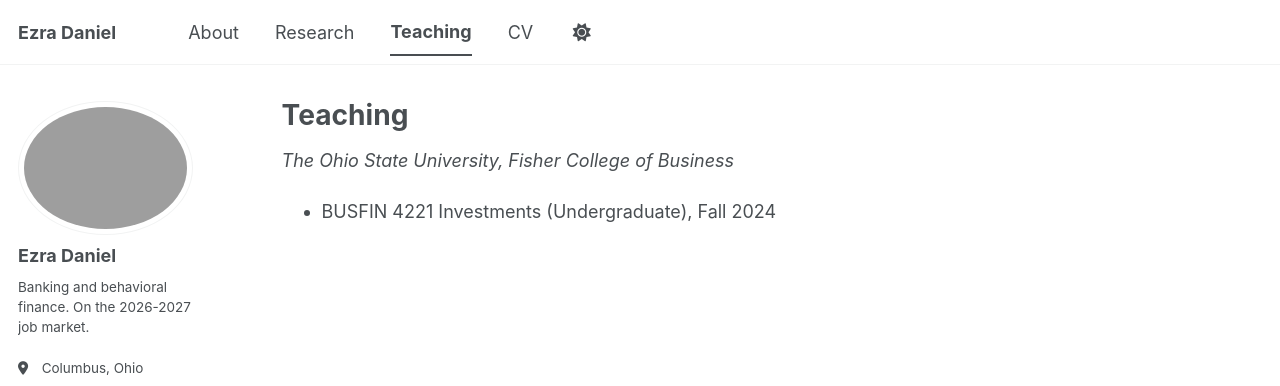
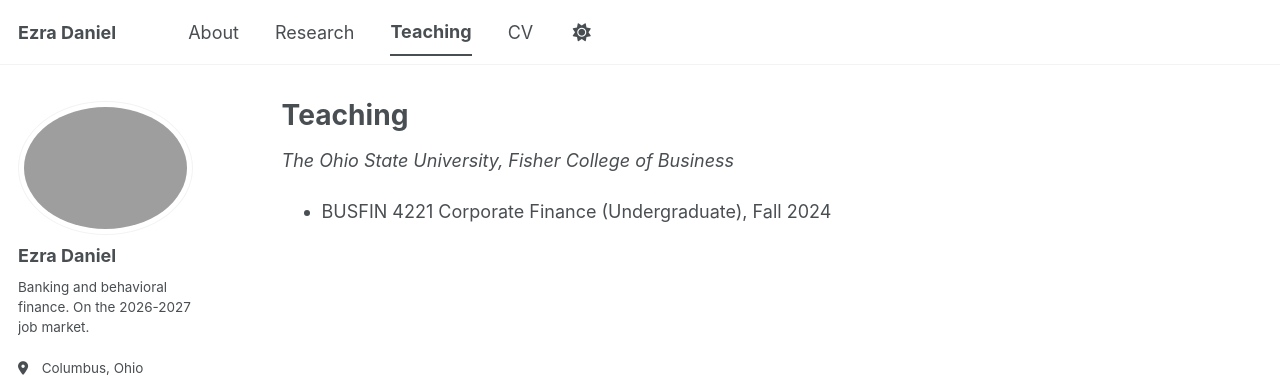
Before and after one commit to ezra-daniel/ezra-daniel.github.io, a Jekyll site: the page built from _teaching/2014-spring-teaching-1.md, in a window 1280 px wide. Shown: the top 386 px of the page. Built offline with Jekyll 4.4.1, drawn with Linux system fonts in a browser that asks for light colours; a style sheet for code colours, icons or effects is not loaded.

Commit message:
Update course title from Investments to Corporate Finance

```diff
--- a/_teaching/2014-spring-teaching-1.md
+++ b/_teaching/2014-spring-teaching-1.md
@@ -7,4 +7,4 @@ author_profile: true
 
 *The Ohio State University, Fisher College of Business*
 
-- BUSFIN 4221 Investments (Undergraduate), Fall 2024
+- BUSFIN 4221 Corporate Finance (Undergraduate), Fall 2024
```
